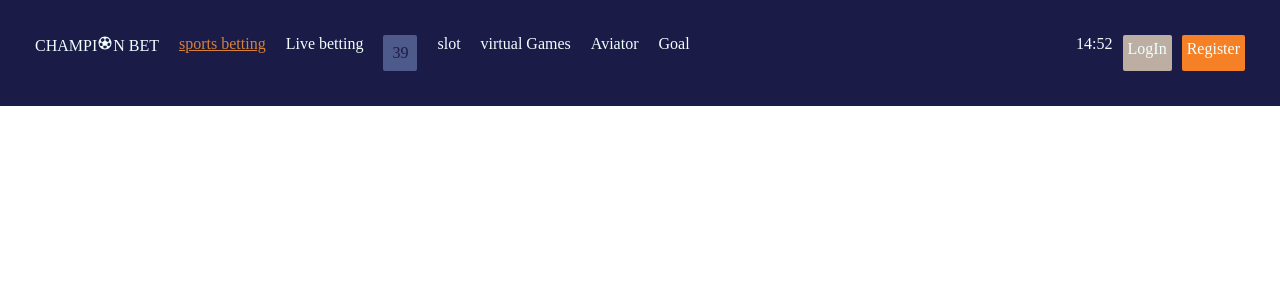
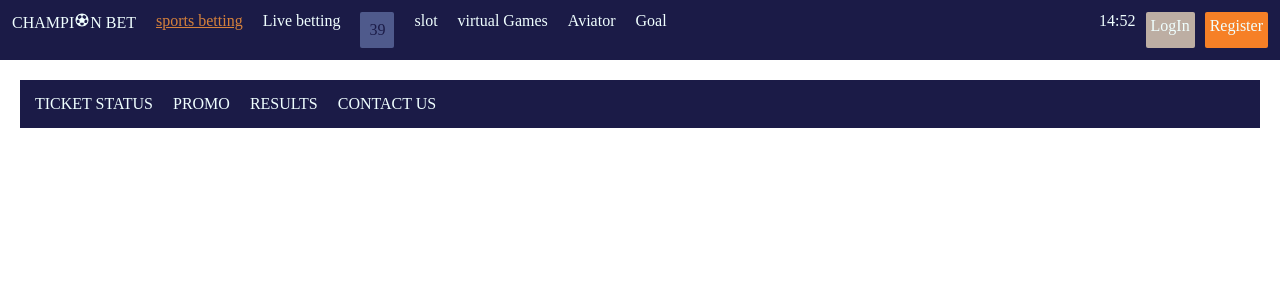
Before and after one commit to nawagirwacatherine/ONLINE-APP, a React (Vite) app in the folder online-app/: page / in a window 1280 px wide. Shown: the top 300 px of the page. Built offline with nearby package versions, Linux system fonts and the light colour scheme.

Commit message:
add div for nav2

```diff
--- a/online-app/src/App.css
+++ b/online-app/src/App.css
@@ -10,7 +10,7 @@
 
 .nav {
   justify-content: space-between;
-  padding: 25px;
+  padding: 2px;
   display: flex;
   gap: 20px;
   color: azure;
@@ -54,3 +54,12 @@ text-decoration: underline;
   padding: 5px;
   background-color: rgb(246, 128, 38);
 }
+
+.nav2 {
+  display: flex;
+  padding: 15px;
+  gap: 20px;
+  color: azure;
+  background-color: rgb(27, 27, 71);
+  margin: 20px;
+}
--- a/online-app/src/App.jsx
+++ b/online-app/src/App.jsx
@@ -1,10 +1,12 @@
 import "./App.css"
 import Nav from "./pages/Nav.jsx"
+import Nav2 from "./pages/Nav2.jsx"
 function App () {
 return(
 <>
   <div className="app">
     < Nav/>
+    < Nav2/>
   </div>
   </>
 
--- a/online-app/src/pages/Nav2.jsx
+++ b/online-app/src/pages/Nav2.jsx
@@ -5,12 +5,11 @@ function Nav2 () {
     return(
     <>
       <div className="nav2">
-      <div className="nav2-items1">
       <div className="ticket-status">TICKET STATUS</div>
       <div>PROMO</div>
       <div>RESULTS</div>
       <div>CONTACT US</div>
-     </div>
+
     </div>
 
     </>
```
